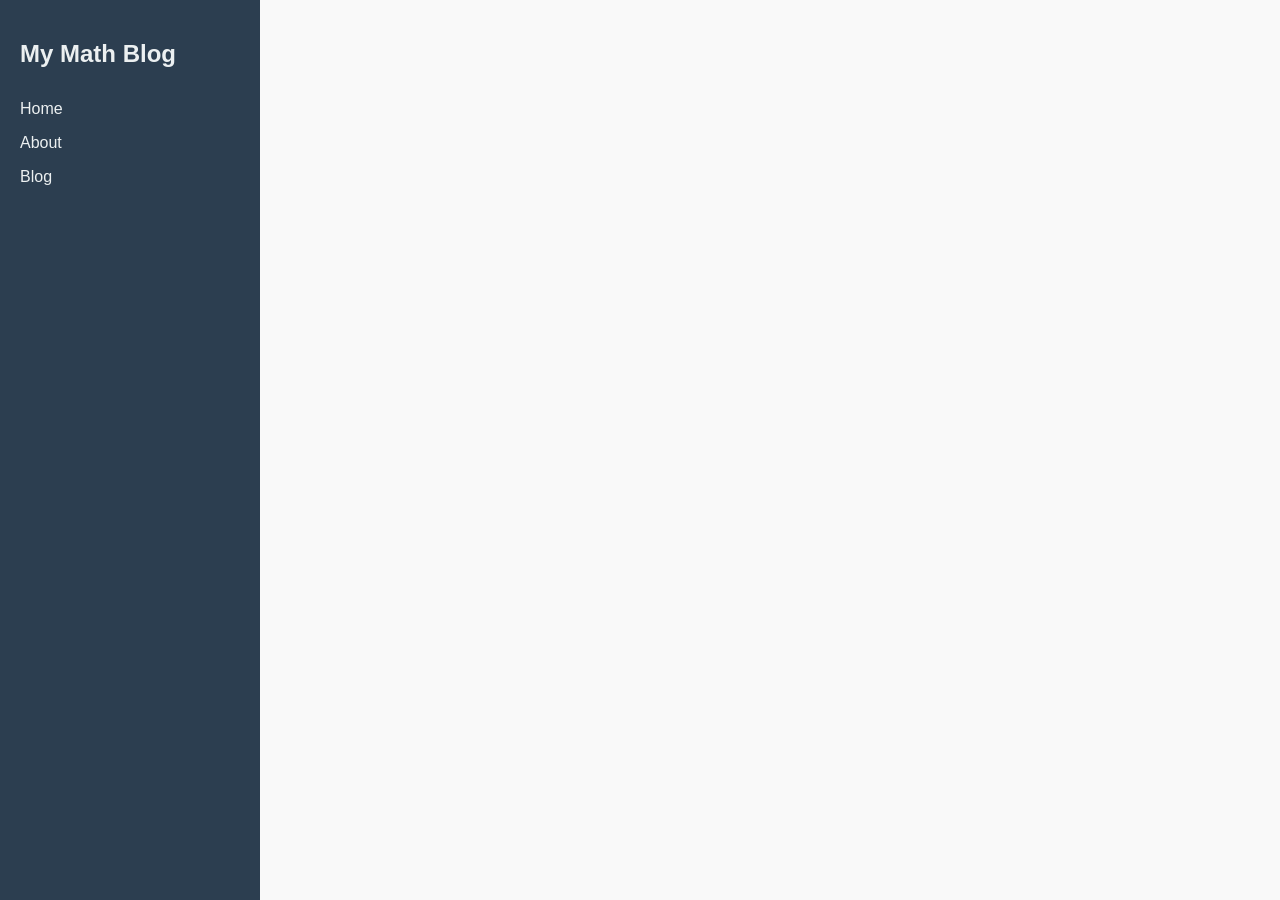
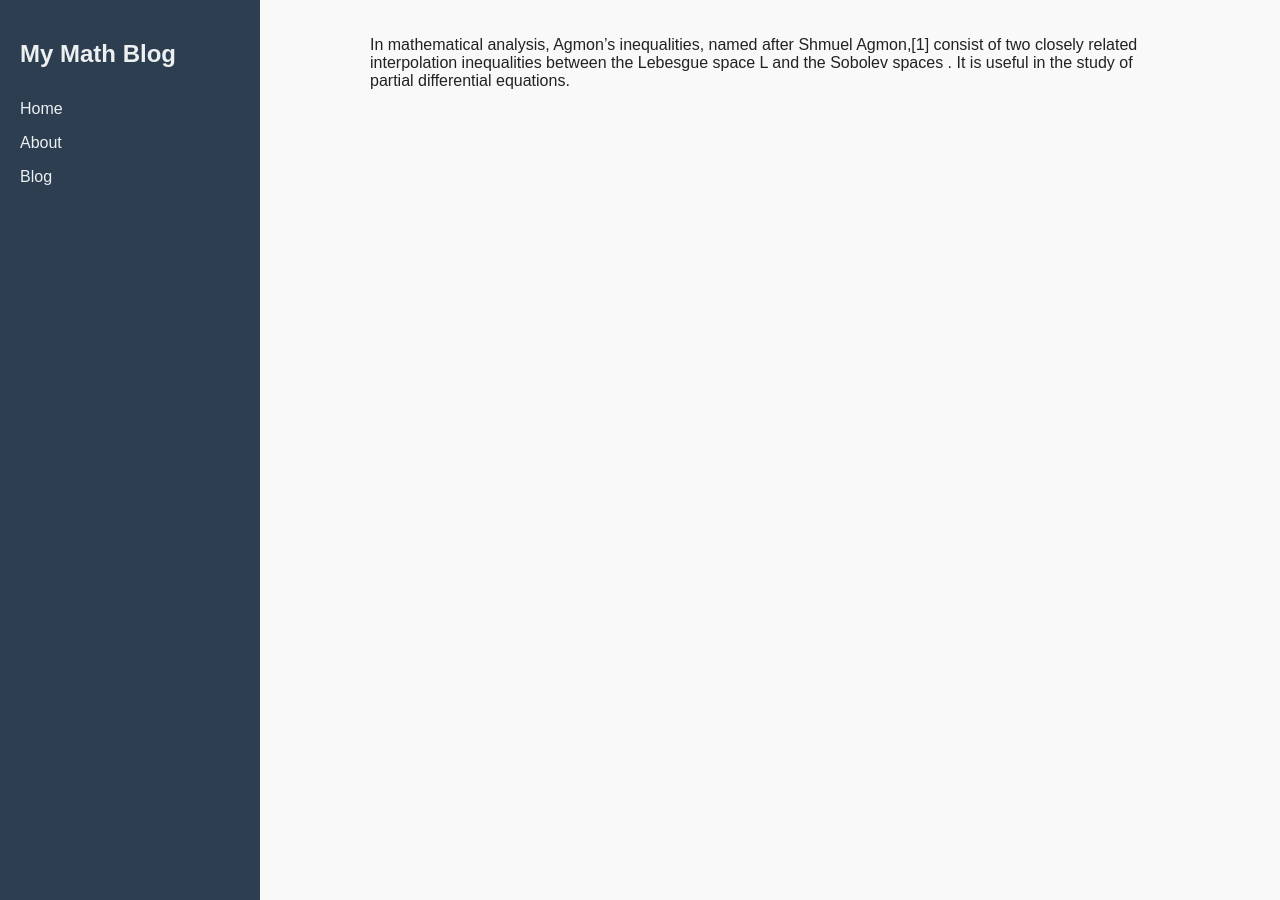
Before and after one commit to GitDisciplined/GitDisciplined.github.io, a Jekyll site: the page built from _posts/2025-05-31-my-first-post.md, in a window 1280 px wide. Built offline with Jekyll 4.4.1, drawn with Linux system fonts in a browser that asks for light colours.

Commit message:
Update 2025-05-31-my-first-post.md

```diff
--- a/_posts/2025-05-31-my-first-post.md
+++ b/_posts/2025-05-31-my-first-post.md
@@ -2,3 +2,6 @@
 layout: default
 title: "Integral theoroms"
 ---
+
+In mathematical analysis, Agmon's inequalities, named after Shmuel Agmon,[1] consist of two closely related interpolation inequalities between the Lebesgue space
+L and the Sobolev spaces . It is useful in the study of partial differential equations.
```
